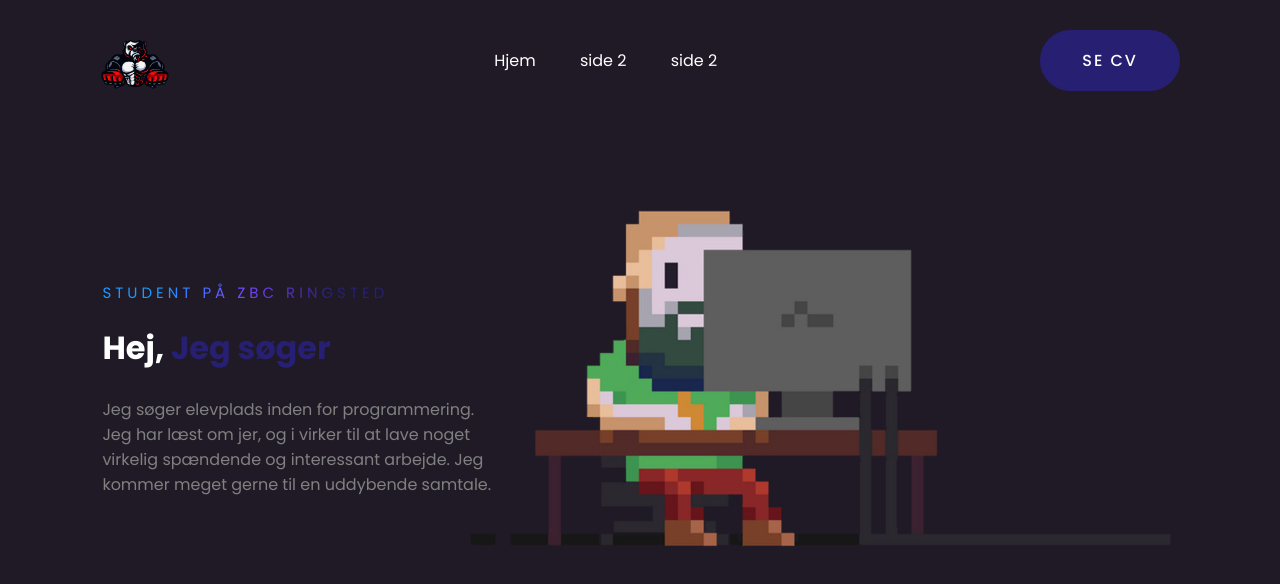
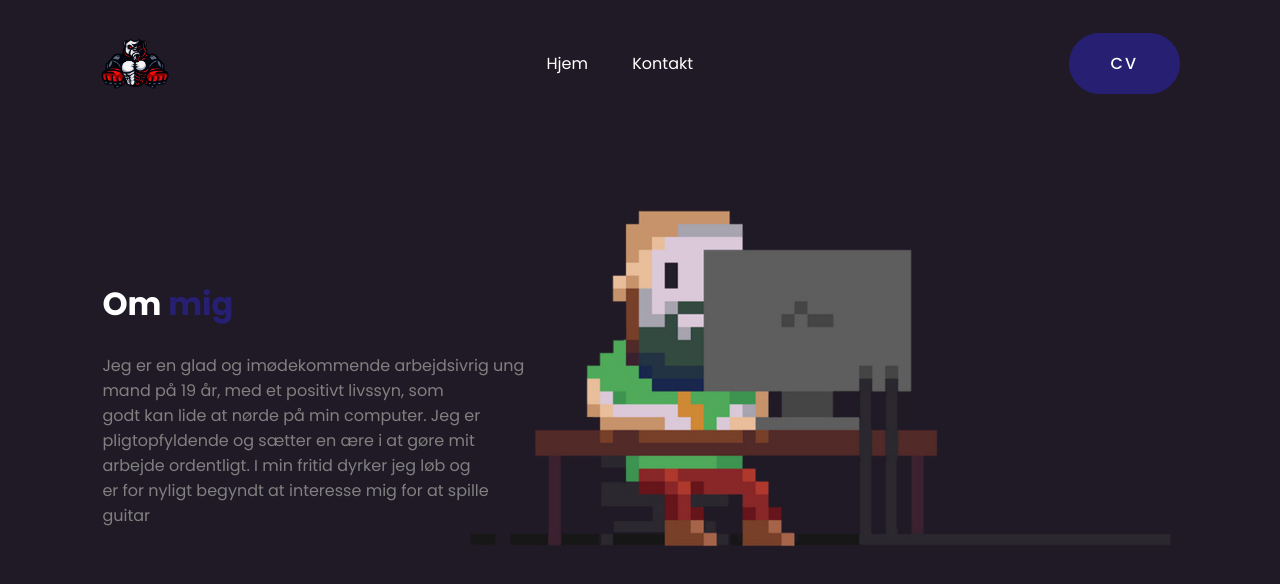
Before and after one commit to STGjuji/Portfolio, a plain HTML site: page about.html in a window 1280 px wide. Drawn offline with Linux system fonts and the light colour scheme.

Commit message:
Wrote om mig section text

```diff
--- a/about.html
+++ b/about.html
@@ -9,23 +9,24 @@
 
     <div class="hero">
         <nav>
-            <img src="/assets/img/logo.png" class="logo">
+            <a href="/about.html">
+                <img src="/assets/img/logo.png" class="logo">
+            </a>
             <ul>
                 <li><a href="/index.html">Hjem</a></li>
-                <li><a href="#">side 2</a></li>
-                <li><a href="#">side 2</a></li>
+                <li><a href="mailto: oliverhvk03@gmail.com">Kontakt</a></li>
             </ul>
-            <a href="/OliverKuntzCV.pdf" target="_blank" class="btn">Se CV</a>
+            <a href="/assets/img/OliverKuntzCV.pdf" target="_blank" class="btn">CV</a>
         </nav>
 
         <div class="content">
-            <span class="title">Student på ZBC Ringsted</span>
-            <h1>Hej, <span>Jeg søger</span></h1>
+            <h1>Om <span>mig</span></h1>
             <p>
-                Jeg søger elevplads inden for programmering.<br>
-                Jeg har læst om jer, og i virker til
-                at lave noget<br> virkelig spændende og interessant
-                arbejde. Jeg kommer meget gerne til en uddybende samtale.
+                Jeg er en glad og imødekommende arbejdsivrig ung mand på 19 år, med et
+                positivt livssyn, som <br> godt kan lide at nørde på min computer. Jeg er <br>
+                pligtopfyldende og sætter en ære i at gøre mit <br> arbejde ordentligt.
+                I min fritid dyrker jeg løb og <br> er for nyligt begyndt at interesse mig for at spille
+                guitar
             </p>
         </div>
     </div>
--- a/style.css
+++ b/style.css
@@ -61,7 +61,7 @@ nav ul li a:hover:after {
 }
 
 .btn {
-  color: #fff;
+  color: white;
   font-size: 16px;
   text-transform: uppercase;
   letter-spacing: 2px;
```
Also changed, not shown: index.html (+5 -3 lines), 2 other files.
